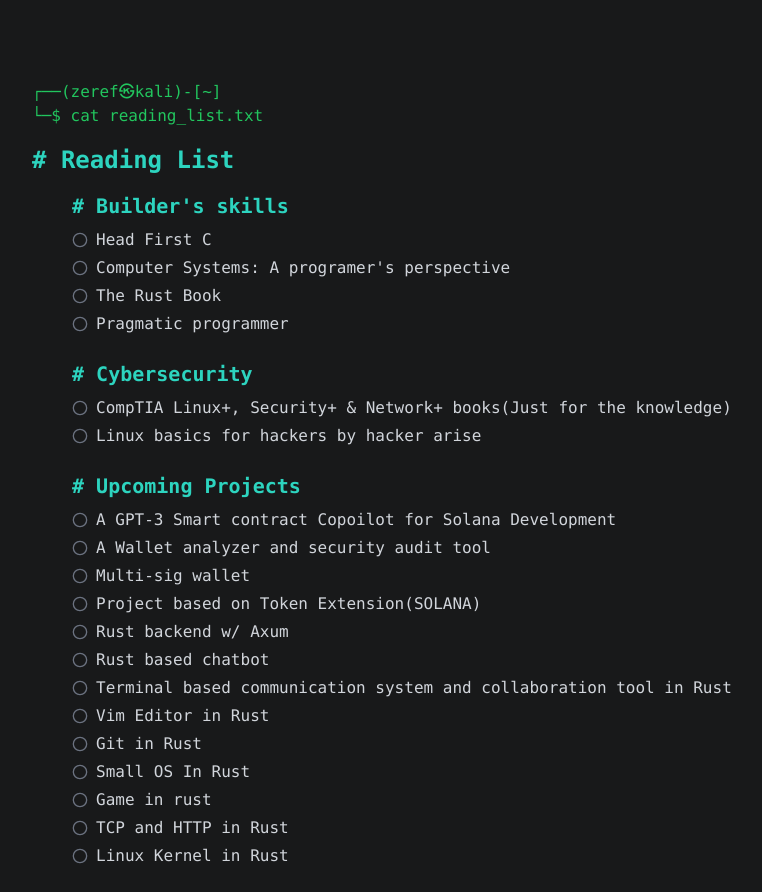
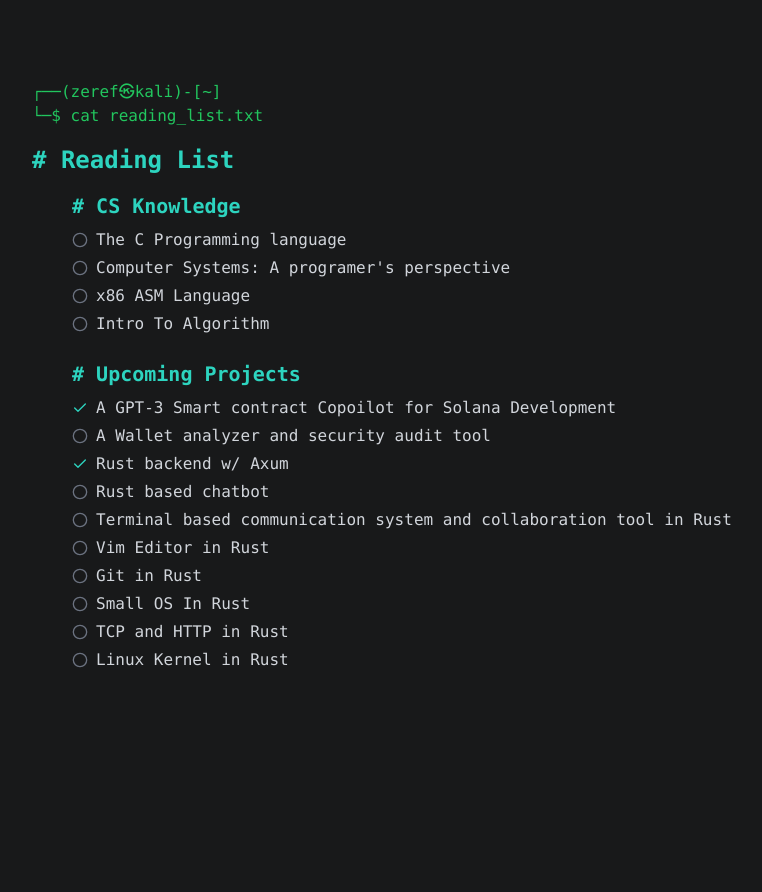
Before and after one commit to 0xzrf/portfolio-dev, a Next.js app: page /reading-list in a window 1280 px wide. Shown: the whole page, without its empty margins (192-954 px from the left). After the commit the page ends 800 px from the top, so only its background shows below. Built offline with nearby package versions, Linux system fonts and the light colour scheme.

Commit message:
added new content to reading list

```diff
--- a/app/reading-list/page.tsx
+++ b/app/reading-list/page.tsx
@@ -3,28 +3,21 @@
 
 const ReadingList = () => {
   const books = {
-    "Builder's skills": [
-      {title: "Head First C", link:"https://karadev.net/uroci/filespdf/files/head-first-c-o-reilly-david-grifffiths-dawn-griffiths.pdf", completed: false},
+    "CS Knowledge": [
+      {title: "The C Programming language", link:"https://github.com/auspbro/ebook-c/blob/master/The.C.Programming.Language.2Nd.Ed%20Prentice.Hall.Brian.W.Kernighan.and.Dennis.M.Ritchie..pdf", completed: false},
       {title: "Computer Systems: A programer's perspective", link:"https://www.cs.sfu.ca/~ashriram/Courses/CS295/assets/books/CSAPP_2016.pdf", completed: false},
-      { title: "The Rust Book",link: "https://doc.rust-lang.org/book/", completed: false },
-      { title: "Pragmatic programmer", link: "https://github.com/lighthousand/books/blob/master/the-pragmatic-programmer.pdf", completed: false },
-    ],
-    "Cybersecurity": [
-        {title: "CompTIA Linux+, Security+ & Network+ books(Just for the knowledge)", completed: false},
-        {title:"Linux basics for hackers by hacker arise", completed: false}
+      { title: "x86 ASM Language",link: "https://www.youtube.com/playlist?list=PLmxT2pVYo5LB5EzTPZGfFN0c2GDiSXgQe", completed: false },
+      { title: "Intro To Algorithm", link: "https://github.com/calvint/AlgorithmsOneProblems/blob/master/Algorithms/Thomas%20H.%20Cormen,%20Charles%20E.%20Leiserson,%20Ronald%20L.%20Rivest,%20Clifford%20Stein%20Introduction%20to%20Algorithms,%20Third%20Edition%20%202009.pdf", completed: false },
     ],
     "Upcoming Projects": [
-      {title: "A GPT-3 Smart contract Copoilot for Solana Development", completed: false},
+      {title: "A GPT-3 Smart contract Copoilot for Solana Development", completed: true},
       {title: "A Wallet analyzer and security audit tool", completed: false},
-      {title: "Multi-sig wallet", completed: false},
-      {title:"Project based on Token Extension(SOLANA)", completed: false},
-      {title: "Rust backend w/ Axum", completed: false},
+      {title: "Rust backend w/ Axum", completed: true},
       {title:"Rust based chatbot", completed: false},
       {title:"Terminal based communication system and collaboration tool in Rust", completed: false},
       {title: "Vim Editor in Rust", completed: false},
       {title:"Git in Rust", completed: false},
       {title: "Small OS In Rust", completed: false},
-      {title:"Game in rust", completed: false},
       {title: "TCP and HTTP in Rust", completed: false},
       {title:"Linux Kernel in Rust", completed: false}
     ]
```
